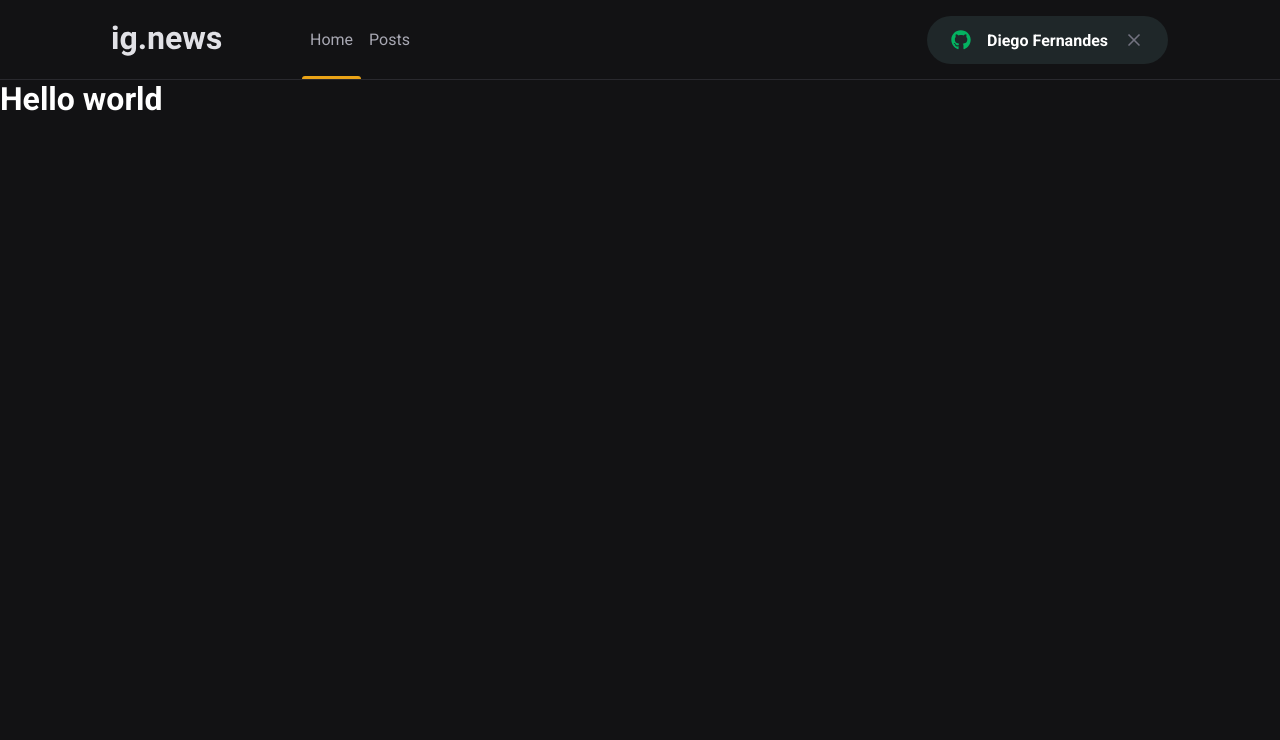
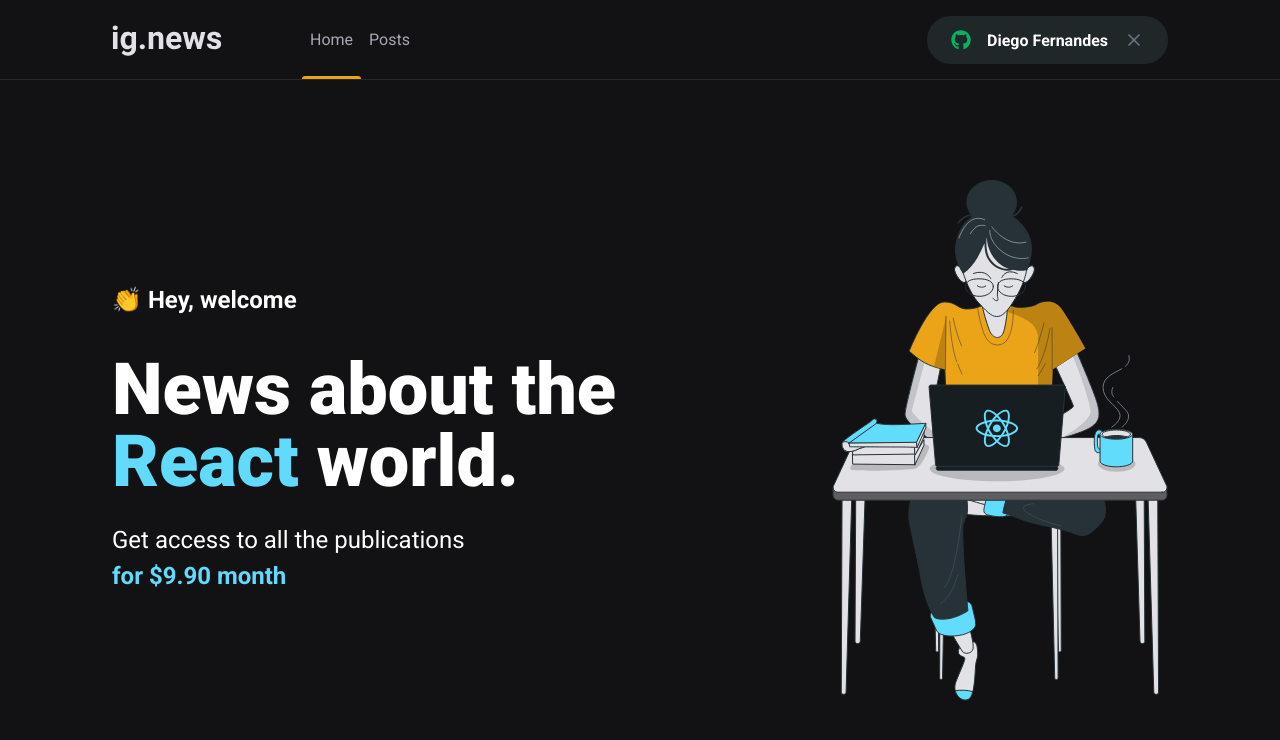
Before and after one commit to enzoggqs/ignews, a Next.js app: page / in a window 1280 px wide. Shown: the top 740 px of the page. Built offline with nearby package versions, Linux system fonts and the light colour scheme.

Commit message:
Atualiza pagina home

```diff
--- /dev/null
+++ b/src/pages/home.module.scss
@@ -0,0 +1,42 @@
+.contentContainer {
+  // display: block;
+  max-width: 1120px;
+  margin: 0 auto;
+  padding: 0 2rem;
+  height: calc(100vh - 5rem);
+
+  display: flex;
+  align-items: center;
+  justify-content: space-between;
+}
+
+.hero {
+  max-width: 600px;
+
+  > span {
+    font-size: 1.5rem;
+    font-weight: bold;
+  }
+
+  h1 {
+    font-size: 4.5rem;
+    line-height: 4.5rem;
+    font-weight: 900;
+    margin-top: 2.5rem;
+
+    span {
+      color: var(--cyan-500);
+    }
+  }
+
+  p {
+    font-size: 1.5rem;
+    line-height: 2.25rem;
+    margin-top: 1.5rem;
+
+    span {
+      color: var(--cyan-500);
+      font-weight: bold;
+    }
+  }
+}
--- a/src/pages/index.tsx
+++ b/src/pages/index.tsx
@@ -1,15 +1,27 @@
 import React from 'react'
 import Head from 'next/head'
+
+import styles from './home.module.scss';
 
 export default function Home() {
   return (
     <>
       <Head>
-        <title>Inicio | ig.news</title>
+        <title>Home | ig.news</title>
       </Head>
-      <h1>
-        Hello world
-      </h1>
+
+      <main className={styles.contentContainer}>
+        <section className={styles.hero}>
+          <span>👏 Hey, welcome</span>
+          <h1>News about the <span>React</span> world.</h1>
+          <p>
+            Get access to all the publications <br/>
+            <span>for $9.90 month</span>
+          </p>
+        </section>
+
+        <img src="/images/avatar.svg" alt="Girl coding" />
+      </main>
     </>
   )
 }
```
